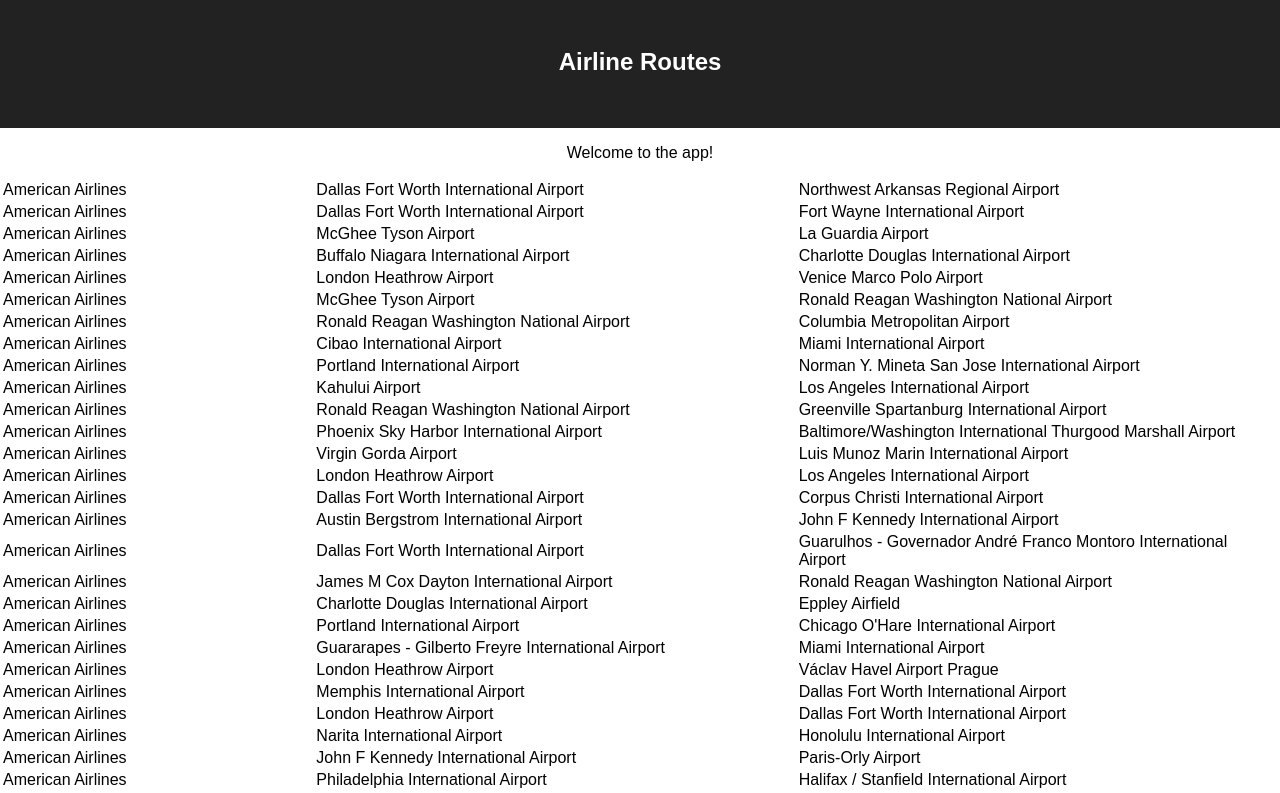
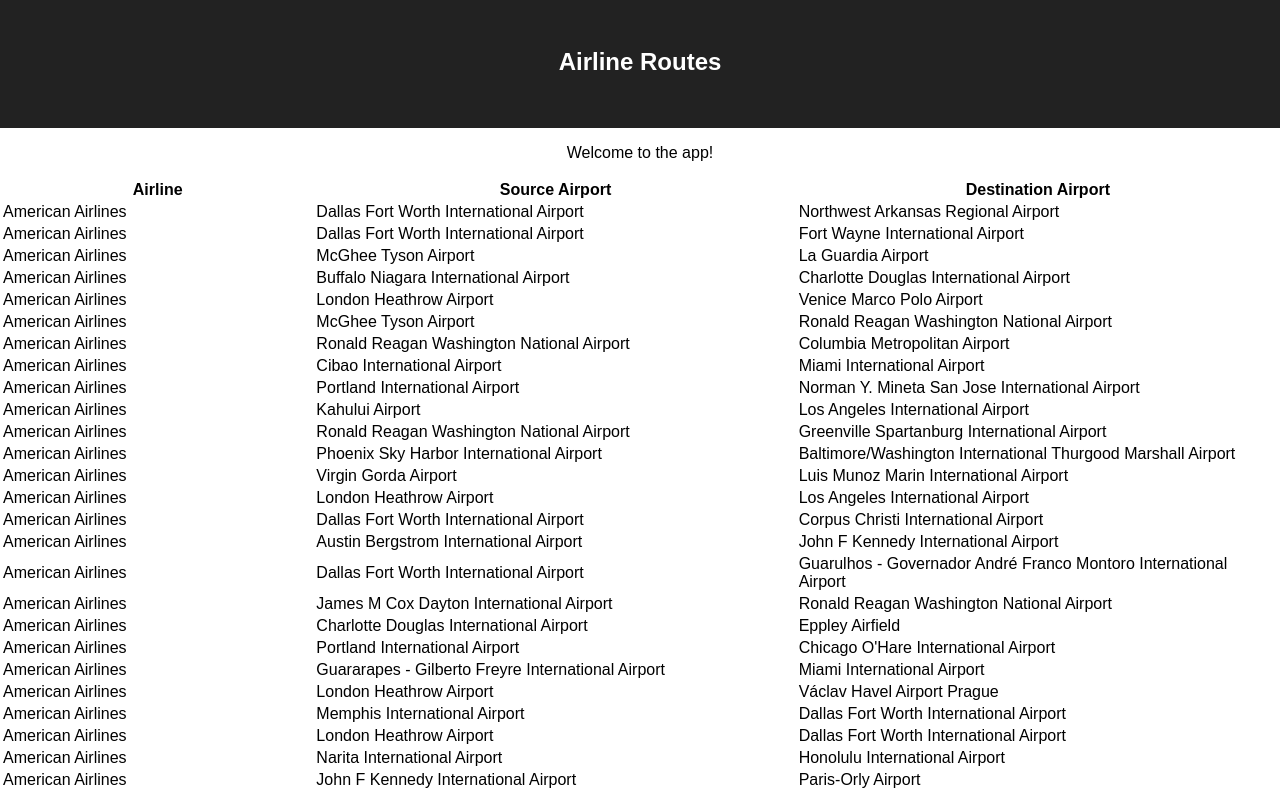
Before and after one commit to partemen86/Airlines, a React (Create React App) app: page / in a window 1280 px wide. Shown: the top 793 px of the page. Built offline with nearby package versions, Linux system fonts and the light colour scheme.

Commit message:
extracted Table component

```diff
--- a/src/App.js
+++ b/src/App.js
@@ -2,13 +2,27 @@
 import './App.css';
 import data from './data';
 import { getAirlineById, getAirportByCode } from './data';
+import Table from './components/Table';
 
 const App = () => {
-  console.log(data)
+  const columns = [
+    {name: 'Airline', property: 'airline'},
+    {name: 'Source Airport', property: 'src'},
+    {name: 'Destination Airport', property: 'dest'},
+  ];
+
+  const formatValue = (property, value) => {
+    if (property === 'airline') {
+      return getAirlineById(value).name
+    } else {
+      return getAirportByCode(value).name
+    }
+  }
+
   return (
-  <div className="app">
-    <header className="header">
-      <h1 className="title">Airline Routes</h1>
+  <div className='app'>
+    <header className='header'>
+      <h1 className='title'>Airline Routes</h1>
     </header>
     <section>
       <p>
@@ -16,16 +30,8 @@
       </p>
     </section>
     <div>
-      <table>
-        <tbody>
-          {data.routes.map((route, idx) =>
-            <tr key={idx}>
-              <td>{getAirlineById(route.airline).name}</td>
-              <td>{getAirportByCode(route.src).name}</td>
-              <td>{getAirportByCode(route.dest).name}</td>
-            </tr>)}
-        </tbody>
-      </table>
+      <Table className='routes-table' columns={columns}
+        rows={data.routes} format={formatValue} />
     </div>
   </div>
   )
--- /dev/null
+++ b/src/components/Table.js
@@ -0,0 +1,26 @@
+import React from "react";
+
+const Table = ({ columns, rows, format }) => {
+  return (
+    <table>
+      <thead>
+        <tr>
+          {columns.map(col =>
+            <th key={col.name}>{col.name}</th>
+          )}
+        </tr>
+      </thead>
+      <tbody>
+        {rows.map((row, rowIdx) =>
+          <tr key={rowIdx}>
+            {columns.map((col, colIdx) =>
+              <td key={colIdx}>{format(col.property, row[col.property])}</td>
+            )}
+          </tr>
+        )}
+      </tbody>
+  </table>
+  )
+}
+
+export default Table
```
